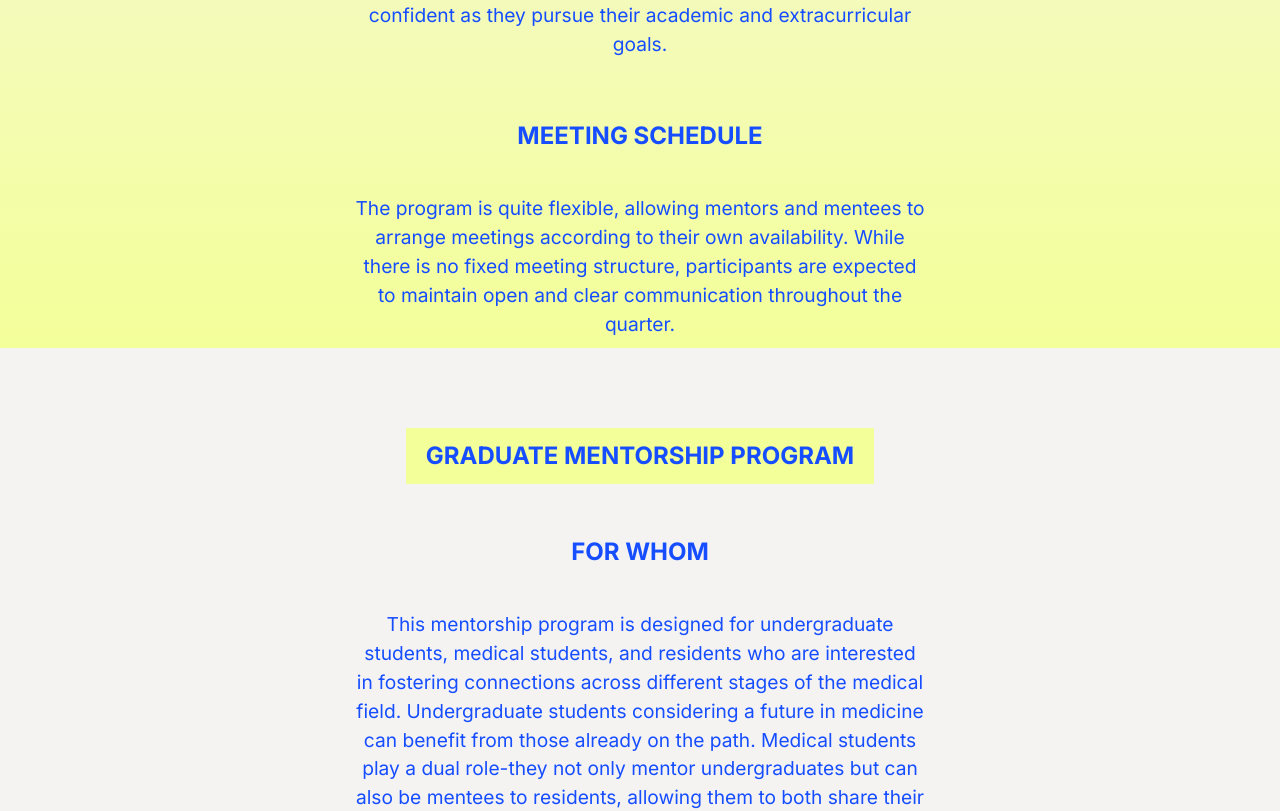
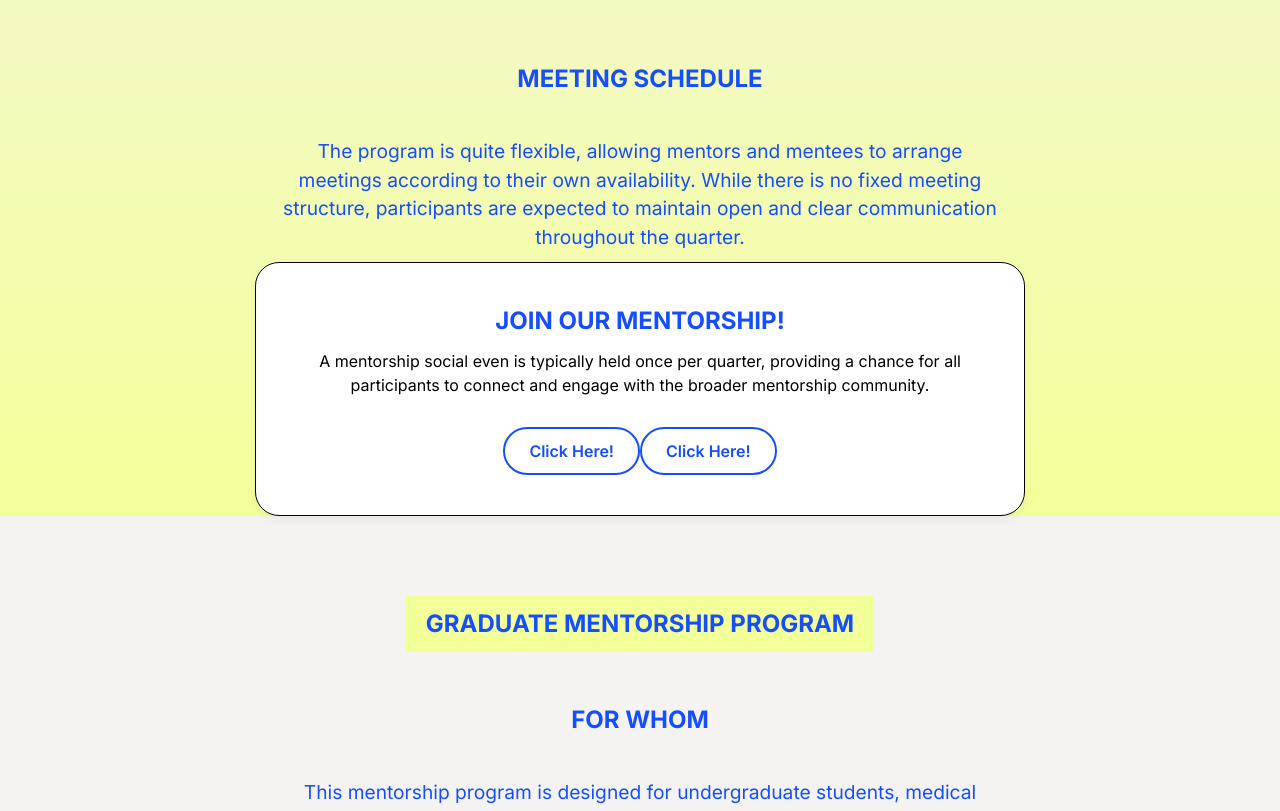
Before and after one commit to webimpactuw/neurobiology-club, a Next.js app in the folder neurobiology-club/: page /mentorship in a window 1280 px wide. Shown: the part 1123-1934 px from the top of the page. Built offline with nearby package versions, Linux system fonts and the light colour scheme.

Commit message:
Added mentorship-button component but may not use it. Added the raw html into the mentorship page instead. Added css styling for the component as well as fixed hard coded margin issues. Still need to do bold styling for certain text

```diff
--- /dev/null
+++ b/neurobiology-club/app/components/MentorshipButtons.js
@@ -0,0 +1,23 @@
+
+export default function MentorshipButtons(){
+    return(
+      <div id="mentorship-container">
+        <p id= "join-header">JOIN OUR MENTORSHIP!</p>
+        <div id="mentorship-button-text">
+          <p>
+            Applications for this program will be open
+            at the start of fall and spring quarter.
+          </p>
+          <p>
+            If you are a current undergraduate student interested in pursuing medicine in the
+            future, medical student or resident, consider applying!
+          </p>
+        </div>
+        <div id="button-group">
+          <button id="mentorship-button">Undergraduate</button>
+          <button id="mentorship-button">Medical Student</button>
+          <button id="mentorship-button">Resident</button>
+        </div>
+      </div>
+    );
+}
--- a/neurobiology-club/app/globals.css
+++ b/neurobiology-club/app/globals.css
@@ -169,8 +169,7 @@ nav a.active {
   font-size: 1.2em;
   padding-bottom: 10px;
   padding-top: 10px;
-  padding-right: 354px;
-  padding-left: 354px;
+  width: 732px;
 }
 
 #grad-programs {
@@ -185,4 +184,47 @@ nav a.active {
   padding-left: 20px;
 }
 
+/*MentorshipButtons component Stylings */
+#join-header {
+  color: #164EFF;
+  text-align: center;
+  font-weight: bold;
+  font-size: 1.5em;
+  padding-bottom: 10px;
+  padding-right: 142px;
+  padding-left: 142px;
+}
+
+#mentorship-container {
+      max-width: 800px;
+      background-color: white;
+      padding: 40px 30px;
+      border-radius: 24px;
+      border: 1px solid #000000;
+      text-align: center;
+      box-shadow: 0 4px 10px rgba(0, 0, 0, 0.05);
+}
+
+#button-group {
+        flex-direction: row;
+        justify-content: center;
+}
+
+#mentorship-button {
+  padding: 10px 24px;
+  border: 2px solid #164EFF;
+  border-radius: 9999px;
+  background-color: white;
+  color: #164EFF;
+  font-weight: 600;
+  font-size: 1em;
+  cursor: pointer;
+  transition: background-color 0.2s ease;
+}
+
+#mentorship-button-text{
+  padding-bottom: 30px;
+  width: 708px
+}
+
 /* Contact Page Stylings */
--- a/neurobiology-club/app/mentorship/page.js
+++ b/neurobiology-club/app/mentorship/page.js
@@ -1,6 +1,7 @@
 import Image from "next/image";
 import Header from "../components/Header";
 import Footer from "../components/Footer";
+import MentorshipButtons from "../components/MentorshipButtons";
 
 export default function Home() {
     return (
@@ -15,7 +16,9 @@ export default function Home() {
             <div className="flex items-center justify-center">
                 <button id="who-are-we" className="mt-20">UNDERGRADUATE MENTORSHIP PROGRAM</button>
             </div>
-            <div className="bg-gradient-to-t from-[#F3FF99] to-[#F4F3F2]">
+            <div className="bg-gradient-to-t from-[#F3FF99] to-[#F4F3F2] ">
+
+                <div className="flex flex-col items-center justify-center">
                     <p id="description-headers">
                                         FOR WHOM
                                     </p>
@@ -25,7 +28,6 @@ export default function Home() {
                                         STEM-related field. It offers an opportunity for students seeking guidance and
                                         support as they navigate their academic journey within the sciences.
                     </p>
-
                      <p id="description-headers">
                             WHAT TO EXPECT
                     </p>
@@ -47,11 +49,28 @@ export default function Home() {
                             The program is quite flexible, allowing mentors and mentees to arrange meetings according to their own availability.
                             While there is no fixed meeting structure, participants are expected to maintain open and clear communication throughout the quarter.
                     </p>
+                      <div id="mentorship-container">
+                        <p id= "join-header">JOIN OUR MENTORSHIP!</p>
+                        <div className="flex items-center justify-center" id="mentorship-button-text">
+                          <p>
+                            A mentorship social even is typically held once per quarter, providing a chance
+                            for all participants to connect and engage with the broader
+                            mentorship community.
+                          </p>
+                        </div>
+                        <div id="button-group">
+                          <button id="mentorship-button">Click Here!</button>
+                          <button id="mentorship-button">Click Here!</button>
+                        </div>
+                      </div>
 
                     </div>
+                </div>
+
             <div className="flex items-center justify-center">
                 <button id="grad-programs" className="mt-20">GRADUATE MENTORSHIP PROGRAM</button>
             </div>
+            <div className="flex flex-col items-center justify-center">
                 <p id="description-headers">
                     FOR WHOM
                 </p>
@@ -90,6 +109,24 @@ export default function Home() {
                     communication with their mentors. Meetings are arranged flexibly throughout the quarter, based on mutual availability, allowing for a
                     tailored approach that fits the individual schedules of both mentors and mentees.
                 </p>
+                  <div id="mentorship-container">
+                    <p id= "join-header">JOIN OUR MENTORSHIP!</p>
+                    <div className="flex items-center justify-center" id="mentorship-button-text">
+                      <p>
+                        Applications for this program will be open
+                        at the start of fall and spring quarter.
+                        If you are a current undergraduate student interested in pursuing medicine in the
+                         future, medical student or resident, consider applying!
+                      </p>
+                    </div>
+                    <div id="button-group">
+                      <button id="mentorship-button">Undergraduate</button>
+                      <button id="mentorship-button">Medical Student</button>
+                      <button id="mentorship-button">Resident</button>
+                    </div>
+                  </div>
+            </div>
+
 
             <Footer/>
         </div>
```
Lines whose indentation alone changed are shown as unchanged.
